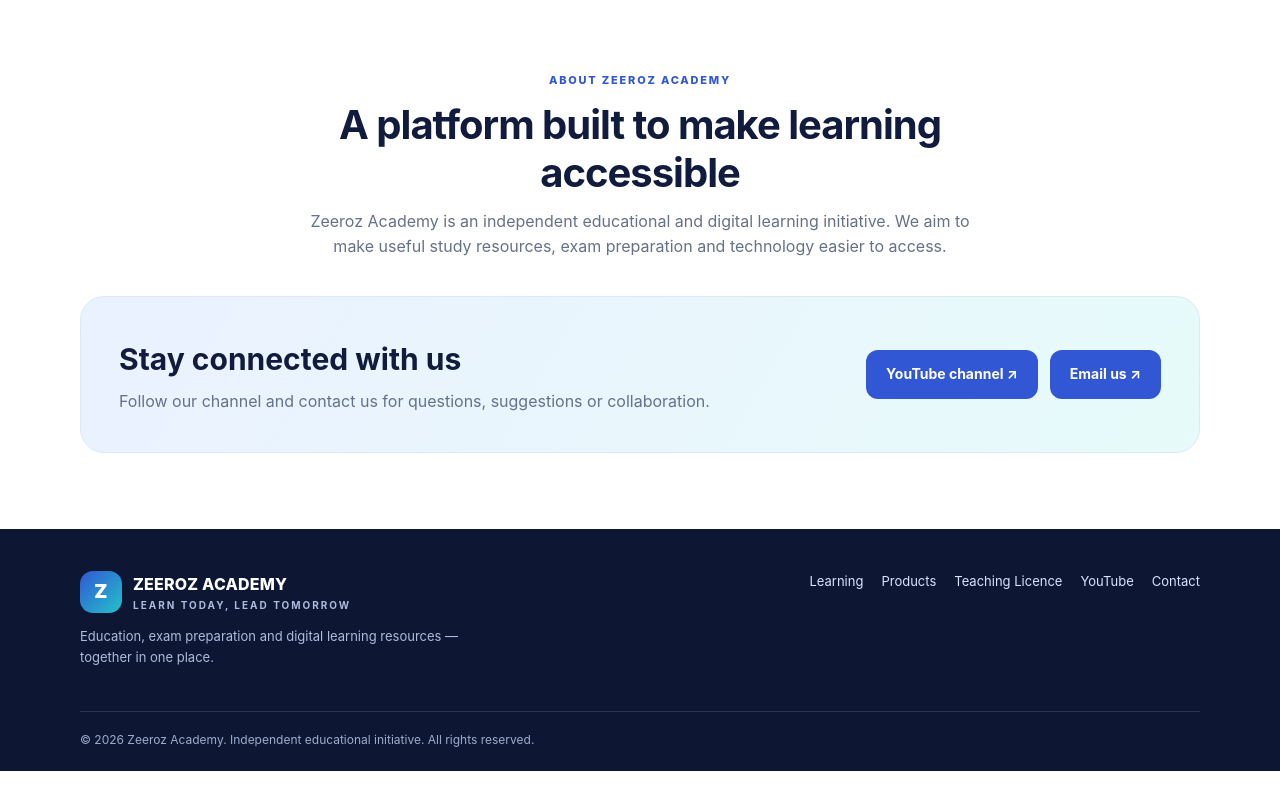
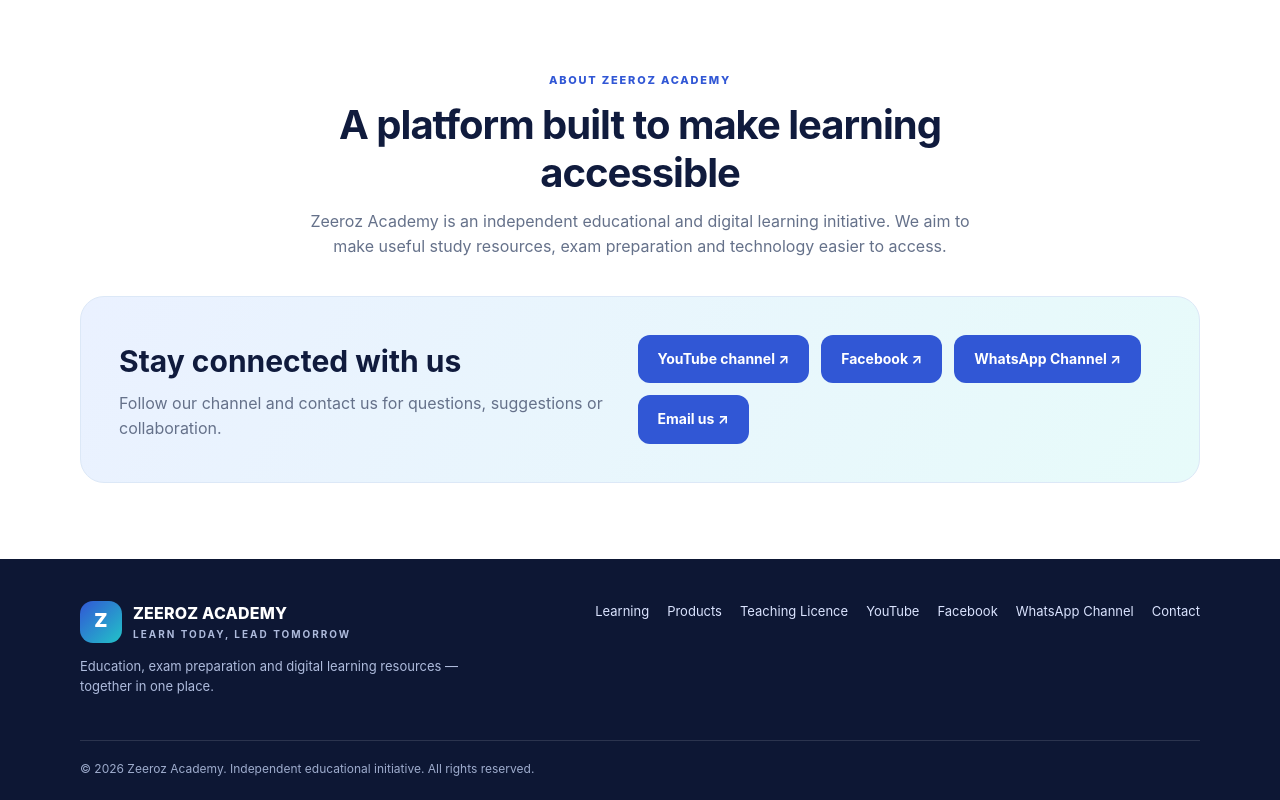
Before and after one commit to gahejodev/gahejodev.github.io, a plain HTML site: page zeeroz-academy/index.html in a window 1280 px wide. Shown: the part 1753-2553 px from the top of the page. Before the commit the page ends 2524 px from the top, so only its background shows below. Drawn offline with Linux system fonts and the light colour scheme.

Commit message:
Add Zeeroz Academy WhatsApp and Facebook channels

```diff
--- a/zeeroz-academy/index.html
+++ b/zeeroz-academy/index.html
@@ -33,7 +33,7 @@ footer{background:#0d1734;color:#dbe4ff;padding:42px 0 22px}.foot{display:flex;j
 <article class="card"><div class="ico">🧭</div><h3>Job Preparation</h3><p>Structured preparation resources for teaching recruitment and other competitive examinations.</p><span class="status">Coming soon</span></article>
 </div></div></section>
 <section class="feature" id="products"><div class="wrap feature-grid"><div><span class="kicker">Beyond the classroom</span><h2 style="font-size:36px;line-height:1.2;color:#101b3d;margin:10px 0 14px">Learning meets useful technology.</h2><p style="color:#65718a">Zeeroz Academy will bring educational apps, digital tools and learning projects together under one trusted identity.</p><div class="checklist" style="margin-top:24px"><div class="check"><span class="tick">✓</span><div><b>Educational apps & tools</b><span>Practical digital products for everyday learning.</span></div></div><div class="check"><span class="tick">✓</span><div><b>Video lessons</b><span>Short explanations, tutorials and learning videos.</span></div></div><div class="check"><span class="tick">✓</span><div><b>New projects</b><span>More useful products and resources over time.</span></div></div></div></div><div class="feature-panel"><div><span class="eyebrow">The Zeeroz ecosystem</span><h3>One brand.<br>Many possibilities.</h3><p>Discover learning resources and digital projects in one place.</p></div><div style="font-size:13px;font-weight:800;color:#bdeefa">ZEEROZ ACADEMY · EST. 2026</div></div></div></section>
-<section id="about"><div class="wrap"><div class="section-head"><span class="kicker">About Zeeroz Academy</span><h2>A platform built to make learning accessible</h2><p>Zeeroz Academy is an independent educational and digital learning initiative. We aim to make useful study resources, exam preparation and technology easier to access.</p></div><div class="cta" id="contact"><div><h2>Stay connected with us</h2><p>Follow our channel and contact us for questions, suggestions or collaboration.</p></div><div class="actions"><a class="btn" href="https://youtube.com/@zeerozacademy" target="_blank" rel="noopener">YouTube channel ↗</a><a class="btn" href="mailto:zeerozacademy@gmail.com">Email us ↗</a></div></div></div></section>
+<section id="about"><div class="wrap"><div class="section-head"><span class="kicker">About Zeeroz Academy</span><h2>A platform built to make learning accessible</h2><p>Zeeroz Academy is an independent educational and digital learning initiative. We aim to make useful study resources, exam preparation and technology easier to access.</p></div><div class="cta" id="contact"><div><h2>Stay connected with us</h2><p>Follow our channel and contact us for questions, suggestions or collaboration.</p></div><div class="actions"><a class="btn" href="https://youtube.com/@zeerozacademy" target="_blank" rel="noopener">YouTube channel ↗</a><a class="btn" href="https://www.facebook.com/profile.php?id=61596187299340" target="_blank" rel="noopener">Facebook ↗</a><a class="btn" href="https://whatsapp.com/channel/0029Vb8ktqeL7UVeNFFhKX16" target="_blank" rel="noopener">WhatsApp Channel ↗</a><a class="btn" href="mailto:zeerozacademy@gmail.com">Email us ↗</a></div></div></div></section>
 </main>
-<footer><div class="wrap"><div class="foot"><div><a class="brand" href="#home" style="color:white"><span class="mark">Z</span><span>ZEEROZ ACADEMY<small style="color:#aebbdc">LEARN TODAY, LEAD TOMORROW</small></span></a><p>Education, exam preparation and digital learning resources — together in one place.</p></div><div class="footlinks"><a href="#programs">Learning</a><a href="#products">Products</a><a href="https://gahejodev.github.io/teaching-licence/">Teaching Licence</a><a href="https://youtube.com/@zeerozacademy" target="_blank" rel="noopener">YouTube</a><a href="mailto:zeerozacademy@gmail.com">Contact</a></div></div><div class="copyright">© 2026 Zeeroz Academy. Independent educational initiative. All rights reserved.</div></div></footer>
+<footer><div class="wrap"><div class="foot"><div><a class="brand" href="#home" style="color:white"><span class="mark">Z</span><span>ZEEROZ ACADEMY<small style="color:#aebbdc">LEARN TODAY, LEAD TOMORROW</small></span></a><p>Education, exam preparation and digital learning resources — together in one place.</p></div><div class="footlinks"><a href="#programs">Learning</a><a href="#products">Products</a><a href="https://gahejodev.github.io/teaching-licence/">Teaching Licence</a><a href="https://youtube.com/@zeerozacademy" target="_blank" rel="noopener">YouTube</a><a href="https://www.facebook.com/profile.php?id=61596187299340" target="_blank" rel="noopener">Facebook</a><a href="https://whatsapp.com/channel/0029Vb8ktqeL7UVeNFFhKX16" target="_blank" rel="noopener">WhatsApp Channel</a><a href="mailto:zeerozacademy@gmail.com">Contact</a></div></div><div class="copyright">© 2026 Zeeroz Academy. Independent educational initiative. All rights reserved.</div></div></footer>
 </body></html>
```
